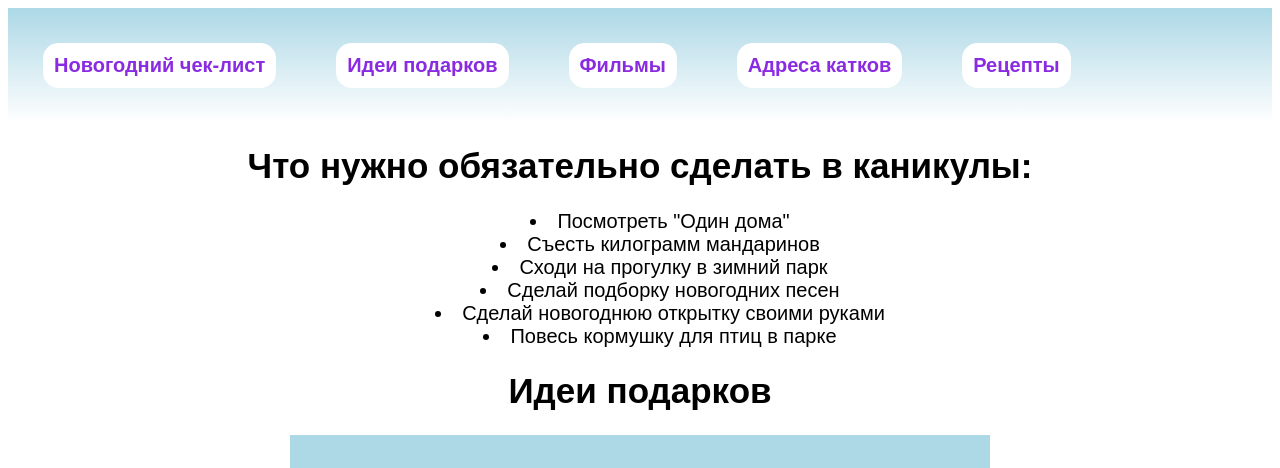
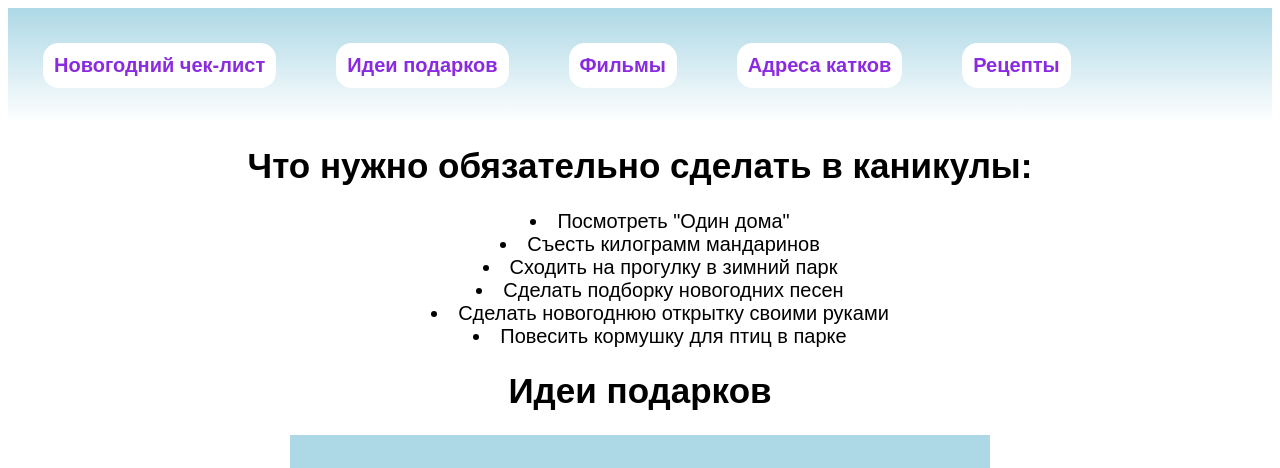
Before and after one commit to EvgenAllo/algo-new-year, a plain HTML site: page index.html in a window 1280 px wide. Shown: the top 468 px of the page. Drawn offline with Linux system fonts and the light colour scheme.

Commit message:
Update index.html

```diff
--- a/index.html
+++ b/index.html
@@ -22,10 +22,10 @@
                 <ul >
                     <li> Посмотреть "Один дома" </li>
                     <li> Съесть килограмм мандаринов </li>
-                    <li> Сходи на прогулку в зимний парк </li>
-                    <li> Сделай подборку новогодних песен </li>
-                    <li> Сделай новогоднюю открытку своими руками </li>
-                    <li> Повесь кормушку для птиц в парке </li>
+                    <li> Сходить на прогулку в зимний парк </li>
+                    <li> Сделать подборку новогодних песен </li>
+                    <li> Сделать новогоднюю открытку своими руками </li>
+                    <li> Повесить кормушку для птиц в парке </li>
                 </ul>
             </div>
             <h1 id="ideas"> Идеи подарков </h1>
```
